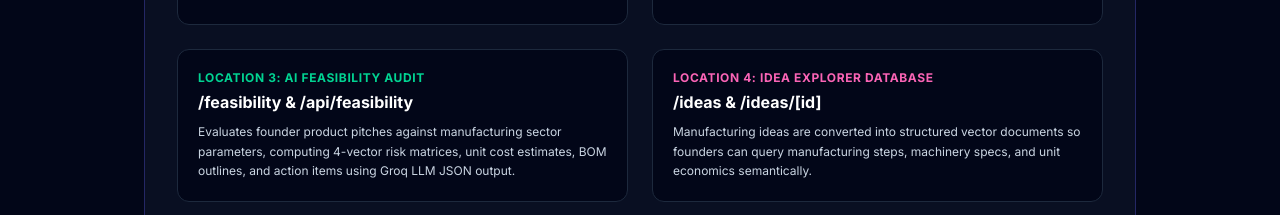
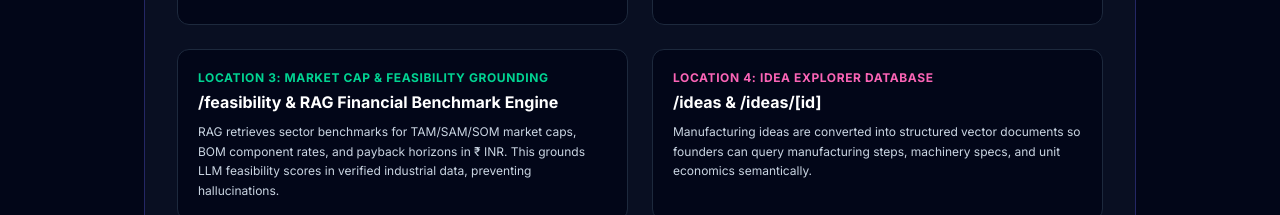
Before and after one commit to aryan8434/startup-navigator, a Next.js app: page /architecture in a window 1280 px wide. Shown: the part 737-952 px from the top of the page. Built offline with nearby package versions, Linux system fonts and the light colour scheme; no server answers.

Commit message:
Update technical documentation with RAG market cap grounding architecture

```diff
--- a/app/architecture/page.tsx
+++ b/app/architecture/page.tsx
@@ -59,10 +59,10 @@ export default function ArchitectureDocsPage() {
             </div>
 
             <div className="rounded-xl border border-slate-800 bg-slate-950 p-5">
-              <span className="text-xs font-bold text-emerald-400 uppercase tracking-wider block mb-1">Location 3: AI Feasibility Audit</span>
-              <h3 className="text-base font-bold text-white">/feasibility & /api/feasibility</h3>
+              <span className="text-xs font-bold text-emerald-400 uppercase tracking-wider block mb-1">Location 3: Market Cap & Feasibility Grounding</span>
+              <h3 className="text-base font-bold text-white">/feasibility & RAG Financial Benchmark Engine</h3>
               <p className="text-xs text-slate-300 mt-2 leading-relaxed">
-                Evaluates founder product pitches against manufacturing sector parameters, computing 4-vector risk matrices, unit cost estimates, BOM outlines, and action items using Groq LLM JSON output.
+                RAG retrieves sector benchmarks for TAM/SAM/SOM market caps, BOM component rates, and payback horizons in ₹ INR. This grounds LLM feasibility scores in verified industrial data, preventing hallucinations.
               </p>
             </div>
 
```
Also changed, not shown: 1 other file (tests, documents, lock files or other folders).
